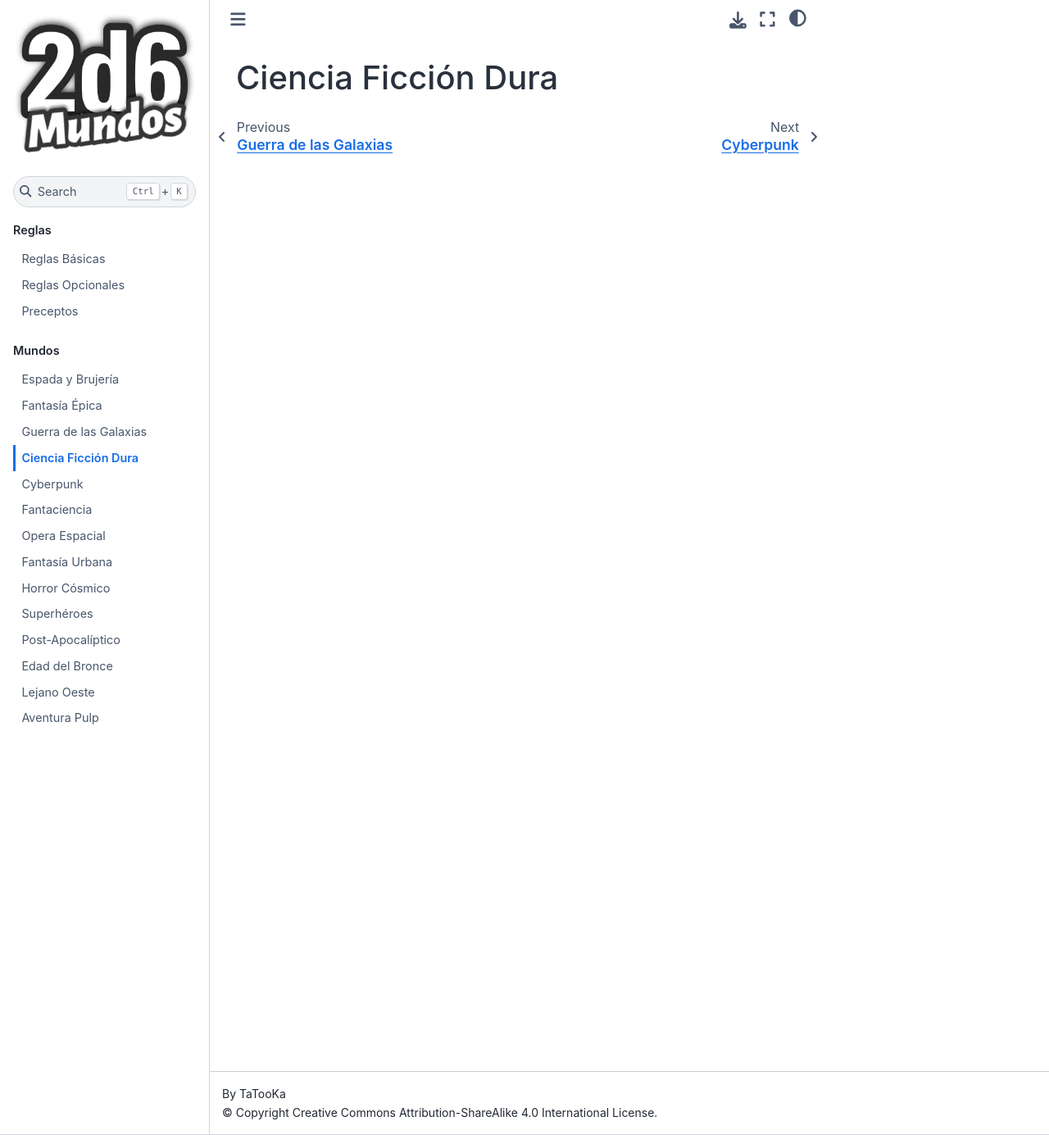
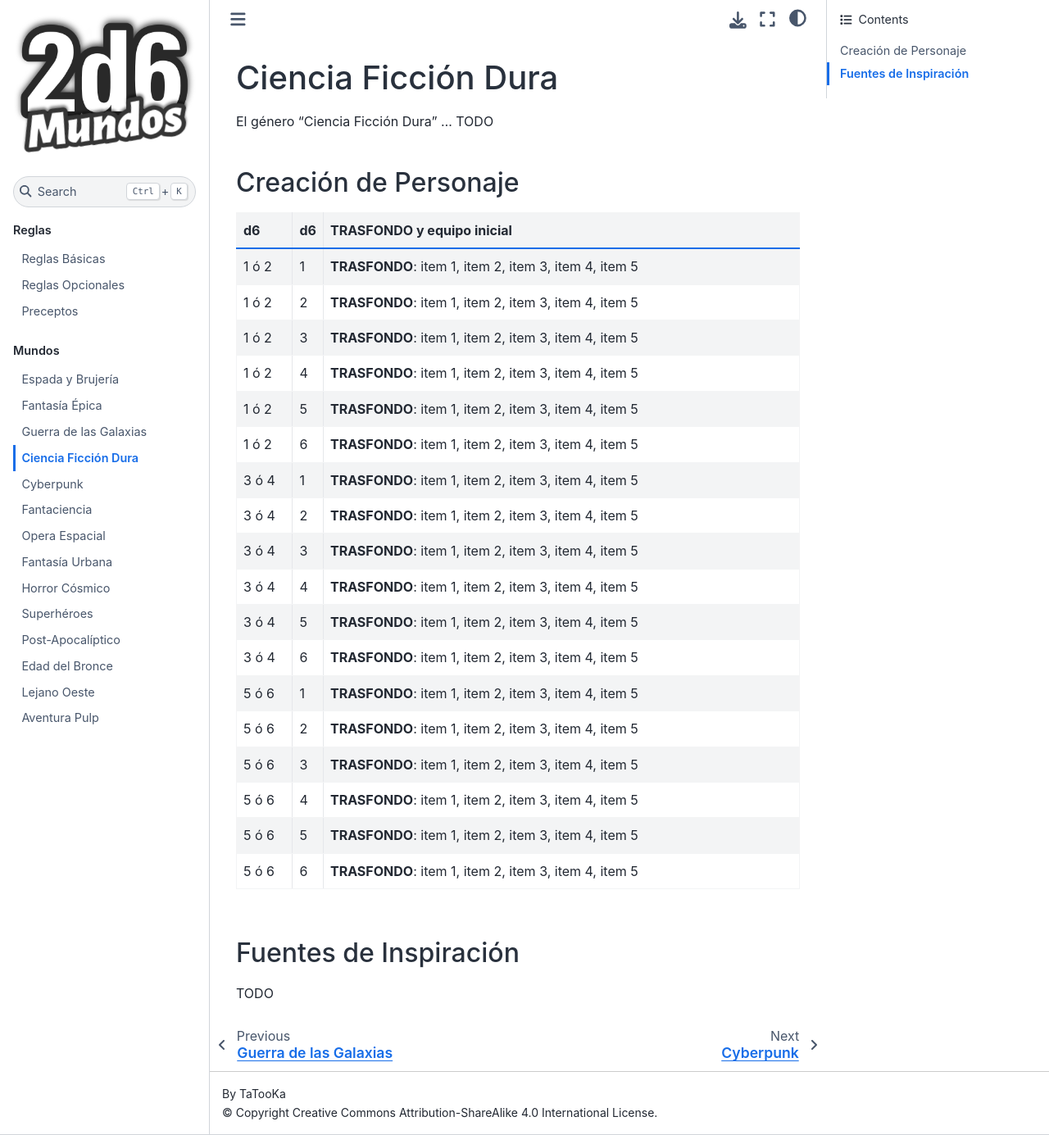
Before and after one commit to TaTooKa/2d6Mundos, a Sphinx documentation site: the page built from docs/source/pages/worlds/ciencia-ficcion-dura.rst, in a window 1280 px wide and 1385 px high. Shown: the whole window at 82% size. Built offline with Sphinx 7.4.7 and the Sphinx Book theme 1.1.4, drawn with Linux system fonts in a browser that asks for light colours; some web fonts are replaced.

Commit message:
add genre

```diff
--- a/docs/source/pages/worlds/ciencia-ficcion-dura.rst
+++ b/docs/source/pages/worlds/ciencia-ficcion-dura.rst
@@ -1,2 +1,35 @@
 Ciencia Ficción Dura
 ====================
+
+El género "Ciencia Ficción Dura" ... TODO
+
+Creación de Personaje
+---------------------
+
+.. csv-table::
+   :widths: 10, 5, 85
+   :header: "d6", "d6", "TRASFONDO y equipo inicial"
+
+   "1 ó 2", "1", "**TRASFONDO**: item 1, item 2, item 3, item 4, item 5"
+   "1 ó 2", "2", "**TRASFONDO**: item 1, item 2, item 3, item 4, item 5"
+   "1 ó 2", "3", "**TRASFONDO**: item 1, item 2, item 3, item 4, item 5"
+   "1 ó 2", "4", "**TRASFONDO**: item 1, item 2, item 3, item 4, item 5"
+   "1 ó 2", "5", "**TRASFONDO**: item 1, item 2, item 3, item 4, item 5"
+   "1 ó 2", "6", "**TRASFONDO**: item 1, item 2, item 3, item 4, item 5"
+   "3 ó 4", "1", "**TRASFONDO**: item 1, item 2, item 3, item 4, item 5"
+   "3 ó 4", "2", "**TRASFONDO**: item 1, item 2, item 3, item 4, item 5"
+   "3 ó 4", "3", "**TRASFONDO**: item 1, item 2, item 3, item 4, item 5"
+   "3 ó 4", "4", "**TRASFONDO**: item 1, item 2, item 3, item 4, item 5"
+   "3 ó 4", "5", "**TRASFONDO**: item 1, item 2, item 3, item 4, item 5"
+   "3 ó 4", "6", "**TRASFONDO**: item 1, item 2, item 3, item 4, item 5"
+   "5 ó 6", "1", "**TRASFONDO**: item 1, item 2, item 3, item 4, item 5"
+   "5 ó 6", "2", "**TRASFONDO**: item 1, item 2, item 3, item 4, item 5"
+   "5 ó 6", "3", "**TRASFONDO**: item 1, item 2, item 3, item 4, item 5"
+   "5 ó 6", "4", "**TRASFONDO**: item 1, item 2, item 3, item 4, item 5"
+   "5 ó 6", "5", "**TRASFONDO**: item 1, item 2, item 3, item 4, item 5"
+   "5 ó 6", "6", "**TRASFONDO**: item 1, item 2, item 3, item 4, item 5"
+
+Fuentes de Inspiración
+----------------------
+
+TODO
```
